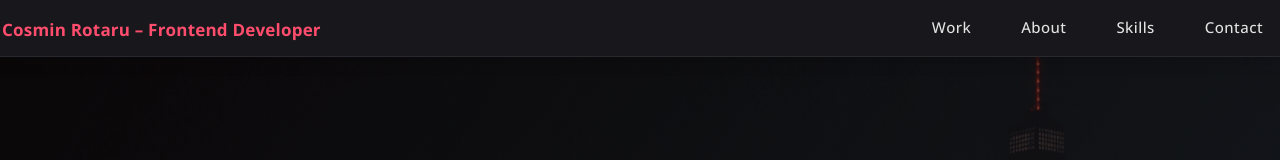
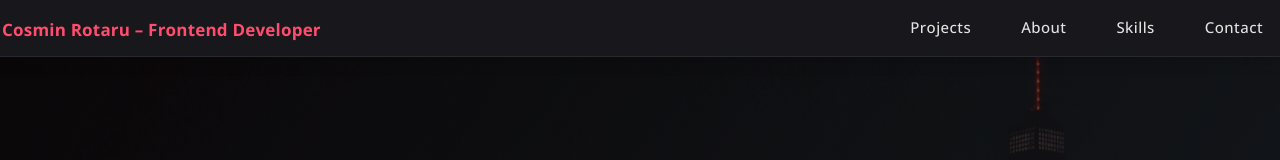
Before and after one commit to CosminMRotaru/Personal-portfolio, a React (Vite) app: page / in a window 1280 px wide. Shown: the top 160 px of the page. Built offline with nearby package versions, Linux system fonts and the light colour scheme.

Commit message:
Update Navbar.jsx

```diff
--- a/src/components/Navbar.jsx
+++ b/src/components/Navbar.jsx
@@ -32,7 +32,7 @@ const Navbar = ({ heroRef }) => {
           </a>
         </div>
         <ul className="nav__items">
-          <li><a className="nav__link" href="#work">Work</a></li>
+          <li><a className="nav__link" href="#projects">Projects</a></li>
           <li><a className="nav__link" href="#about">About</a></li>
           <li><a className="nav__link" href="#skills">Skills</a></li>
           <li><a className="nav__link" href="#contact">Contact</a></li>
```
